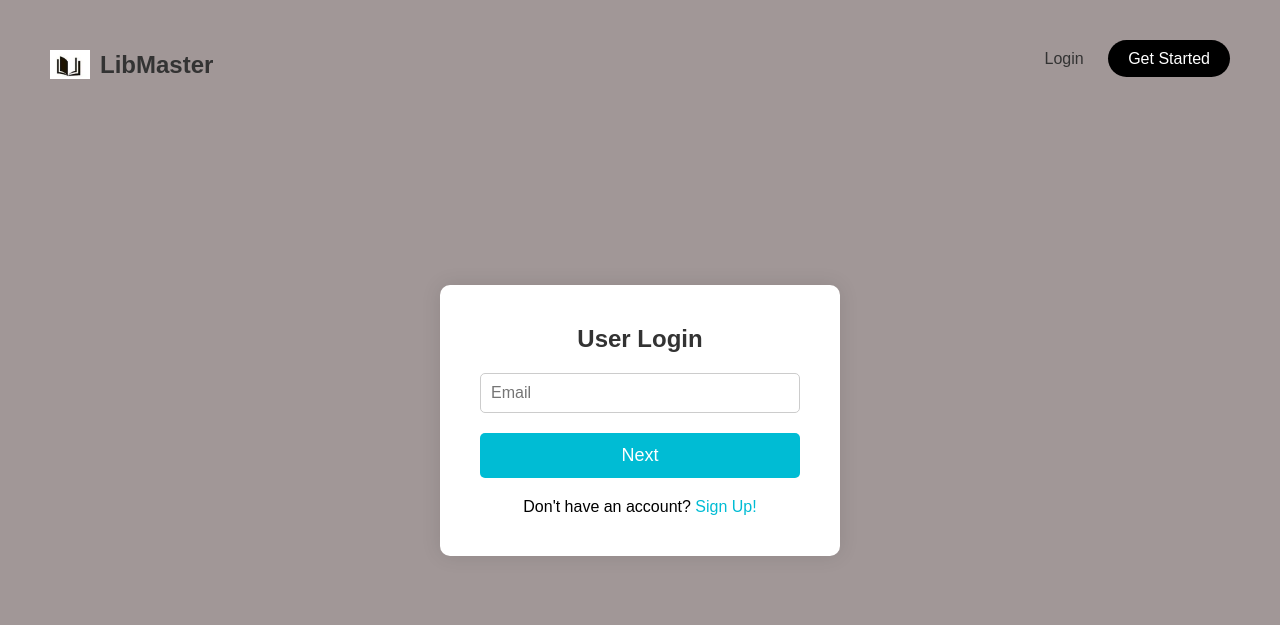
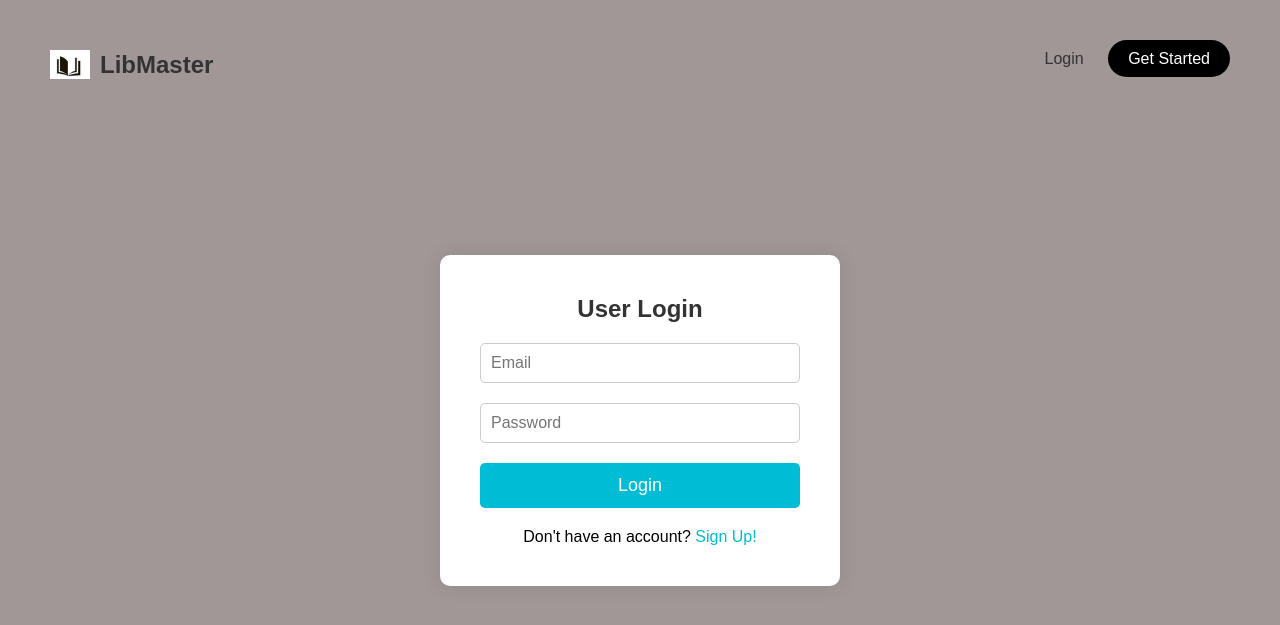
Before and after one commit to vik31mh/Library-Management, a Flask app: page / in a window 1280 px wide. Shown: the top 625 px of the page. Run offline with Flask 3, Linux system fonts and the light colour scheme.

Commit message:
Co-authored-by: Vamshi R A <Vamshi-27@users.noreply.github.com>

```diff
--- a/HTML,CSS/flask_project/app.py
+++ b/HTML,CSS/flask_project/app.py
@@ -1,7 +1,21 @@
 from flask import Flask, render_template, request, redirect, url_for, flash
+import mysql.connector
 
 app = Flask(__name__)
 app.secret_key = 'your_secret_key'  # Needed for flash messages
+
+# MySQL configuration
+db_config = {
+    'user': 'root',
+    'password': 'vikas',
+    'host': 'localhost',
+    'database': 'library_management'
+}
+
+# Connect to MySQL
+def get_db_connect():
+    conn = mysql.connector.connect(**db_config)
+    return conn
 
 # Display the login page
 @app.route('/', methods=['GET'])
@@ -12,35 +26,54 @@ def display_login():
 @app.route('/login', methods=['GET', 'POST'])
 def login():
     if request.method == 'POST':
-        # Capture the email from the form
         email = request.form['email']
+        password = request.form['password']
 
-        # Here, you can add your logic to check the email, authenticate, etc.
-        if email == 'admin@example.com':
+        # Check credentials in the database
+        conn = get_db_connect()
+        cursor = conn.cursor(dictionary=True)
+
+        # Fetch user from database
+        cursor.execute("SELECT * FROM user_login WHERE email = %s", (email,))
+        user = cursor.fetchone()
+
+        # Check if user exists and verify password
+        if user and user['password'] == password:
             flash('Login successful!', 'success')
-            return redirect(url_for('display_login'))
+            # Redirect to another page after successful login
+            return redirect(url_for('display_login'))  # Change this to your desired page
         else:
-            flash('Invalid email!', 'danger')
-            return redirect(url_for('display_login'))
+            flash('Invalid email or password!', 'danger')
 
-    # If it's a GET request, show the login page
+        cursor.close()
+        conn.close()
+
     return render_template('login.html')
 
 # Display the signup page
 @app.route('/signup', methods=['GET', 'POST'])
 def signup():
     if request.method == 'POST':
-        # Capture the user details from the form
         first_name = request.form['first_name']
         last_name = request.form['last_name']
         email = request.form['email']
         password = request.form['password']
-        country = request.form['country']
 
-        # Here, you can add logic to save the user details to a database
+        # Logic to save user details to a database
+        conn = get_db_connect()
+        cursor = conn.cursor()
 
-        flash('Account created successfully!', 'success')
-        return redirect(url_for('display_login'))
+        try:
+            cursor.execute("INSERT INTO user_login (email, password) VALUES (%s, %s)", (email, password))
+            conn.commit()
+            flash('Account created successfully!', 'success')
+            return redirect(url_for('display_login'))
+        except mysql.connector.Error as err:
+            flash('Error creating account: {}'.format(err), 'danger')
+            conn.rollback()
+        finally:
+            cursor.close()
+            conn.close()
 
     return render_template('signup.html')
 
--- a/HTML,CSS/flask_project/static/css/login.css
+++ b/HTML,CSS/flask_project/static/css/login.css
@@ -86,7 +86,8 @@ nav a {
     color: #333;
 }
 
-.login-box input[type="email"] {
+.login-box input[type="email"],
+.login-box input[type="password"] { /* Style for the password field */
     width: 100%;
     padding: 10px;
     margin-bottom: 20px;
@@ -123,12 +124,10 @@ nav a {
 .flashes {
     list-style-type: none; /* Remove bullet points */
     padding: 0;           /* Remove padding */
-    margin: 10px 0;      /* Add some margin */
+    margin: 20px 0;      /* Add some margin */
     opacity: 1;          /* Initial opacity */
     transition: opacity 0.5s ease-out; /* Transition for fade effect */
 }
-
-
 
 .flashes li {
     padding: 10px;       /* Add some padding */
@@ -150,5 +149,5 @@ nav a {
 }
 
 .flashes.fade-out {
-    opacity: 10;          /* Set to 0 for fade out */
+    opacity: 0;          /* Set to 0 for fade out */
 }
--- a/HTML,CSS/flask_project/static/css/signup.css
+++ b/HTML,CSS/flask_project/static/css/signup.css
@@ -6,7 +6,7 @@
 }
 
 body {
-    background-color: #f4f4f4;
+    background-color: #a19797;
     display: flex;
     justify-content: center;
     align-items: center;
--- a/HTML,CSS/flask_project/templates/login.html
+++ b/HTML,CSS/flask_project/templates/login.html
@@ -34,7 +34,8 @@
             <h2>User Login</h2>
             <form action="/login" method="POST">
                 <input type="email" name="email" placeholder="Email" required>
-                <button type="submit">Next</button>
+                <input type="password" name="password" placeholder="Password" required> <!-- Password field added -->
+                <button type="submit">Login</button> <!-- Changed button text to "Login" -->
             </form>
             <p>Don't have an account? <a href="/signup">Sign Up!</a></p>
         </div>
```
Also changed, not shown: HTML,CSS/flask_project/templates/home.html (+7 -0 lines).
